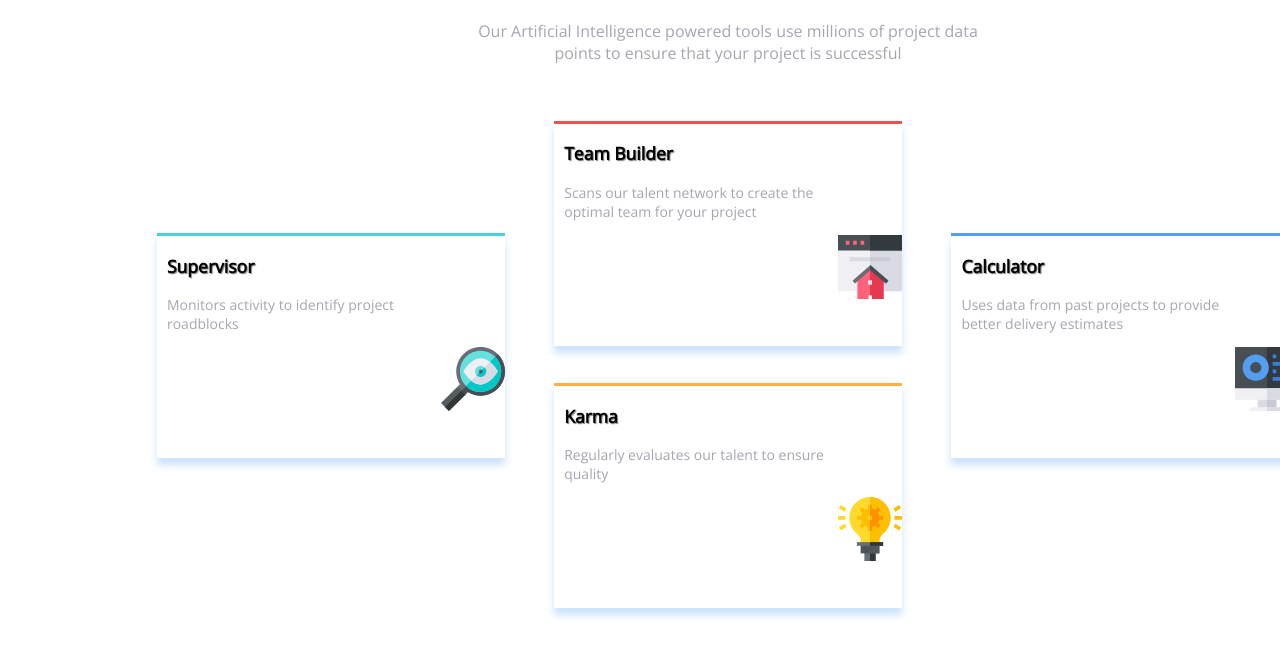
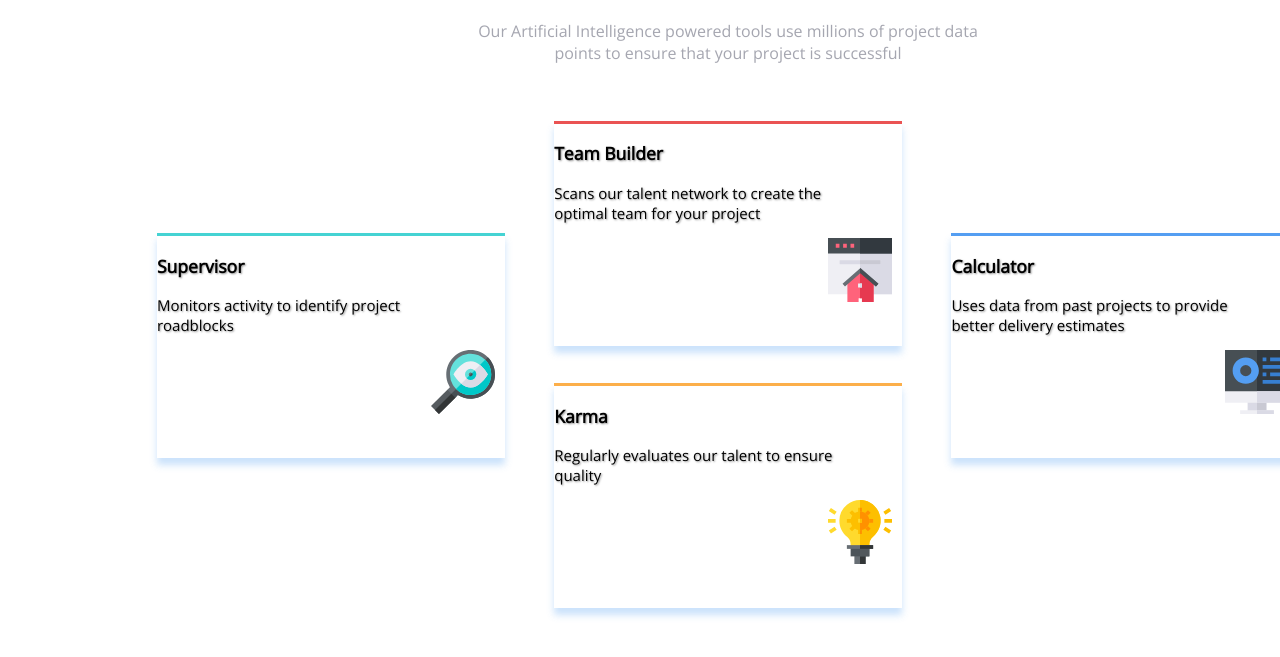
Before and after one commit to Julien-Baiwir/Four-cards, a plain HTML site: page index.html in a window 1280 px wide. Shown: the part 125-782 px from the top of the page. Drawn offline with nearby package versions, Linux system fonts and the light colour scheme.

Commit message:
version2+

```diff
--- a/css/style.scss
+++ b/css/style.scss
@@ -6,6 +6,7 @@ body{
     width: 1440px;
     font-family: 'Open Sans', sans-serif;
     font-size: 15px;
+      }
 h1{
     font-size: 26px;
     color: hsl(234, 12%, 34%);
@@ -29,7 +30,6 @@ h4{
     margin: 0px;
 }
 
-
 header {
     display: flex;
     flex-direction: column;
@@ -49,50 +49,35 @@ img{
     float:right;
     padding-right: 10px;
 }
-
-.element1__title,
-.element2__title,
-.element3__title,
-.element4__title{
-padding-left: 10px;
-text-shadow: 1px 1px 1px rgba(0, 0, 0, 0.5);
-}
-
-.element1__subtitle,
-.element2__subtitle,
-.element3__subtitle,
-.element4__subtitle{
-    padding-left: 10px;
-    font-size: 14px;
-    color: hsl(234, 12%, 34%, 0.5);
-    font-weight:200;
-}
-
+// faire une mixin ici
 .element1 {
     grid-column: 4 / span 7;
     grid-row: 5 / span 6;
-
+    text-shadow: 1px 1px 2px rgba(0, 0, 0, 0.4);
  }
 
  .element4 {
     grid-column: 20 / span 7;
     grid-row: 5 / span 6;
+    text-shadow: 1px 1px 2px rgba(0, 0, 0, 0.4);
  }
 
  .element2 {
     grid-column: 12 / span 7;
     grid-row: 2 / span 6;
+    text-shadow: 1px 1px 2px rgba(0, 0, 0, 0.4);
  }
 
  .element3 {
     grid-column: 12 / span 7;
     grid-row: 9 / span 6;
+    text-shadow: 1px 1px 2px rgba(0, 0, 0, 0.4);
  }
 
 @mixin border-styling($top-color, $shadow-opacity) {
     border-top: 3px solid $top-color;
     box-shadow: 0px 7px 7px hsl(212, 86%, 64%, $shadow-opacity);
-   }
+  }
 
   .element1 {
     @include border-styling(hsl(180, 62%, 55%), 0.3);
@@ -106,6 +91,6 @@ text-shadow: 1px 1px 1px rgba(0, 0, 0, 0.5);
     @include border-styling( hsl(34, 97%, 64%), 0.3);
   }
 
-  .element3 {
-    @include border-styling( hsl(212, 86%, 64%), 0.3);
+  .element4 {
+    @include border-styling(hsl(212, 86%, 64%), 0.3);
   }
```
Also changed, not shown: css/style.css, 1 other file.
